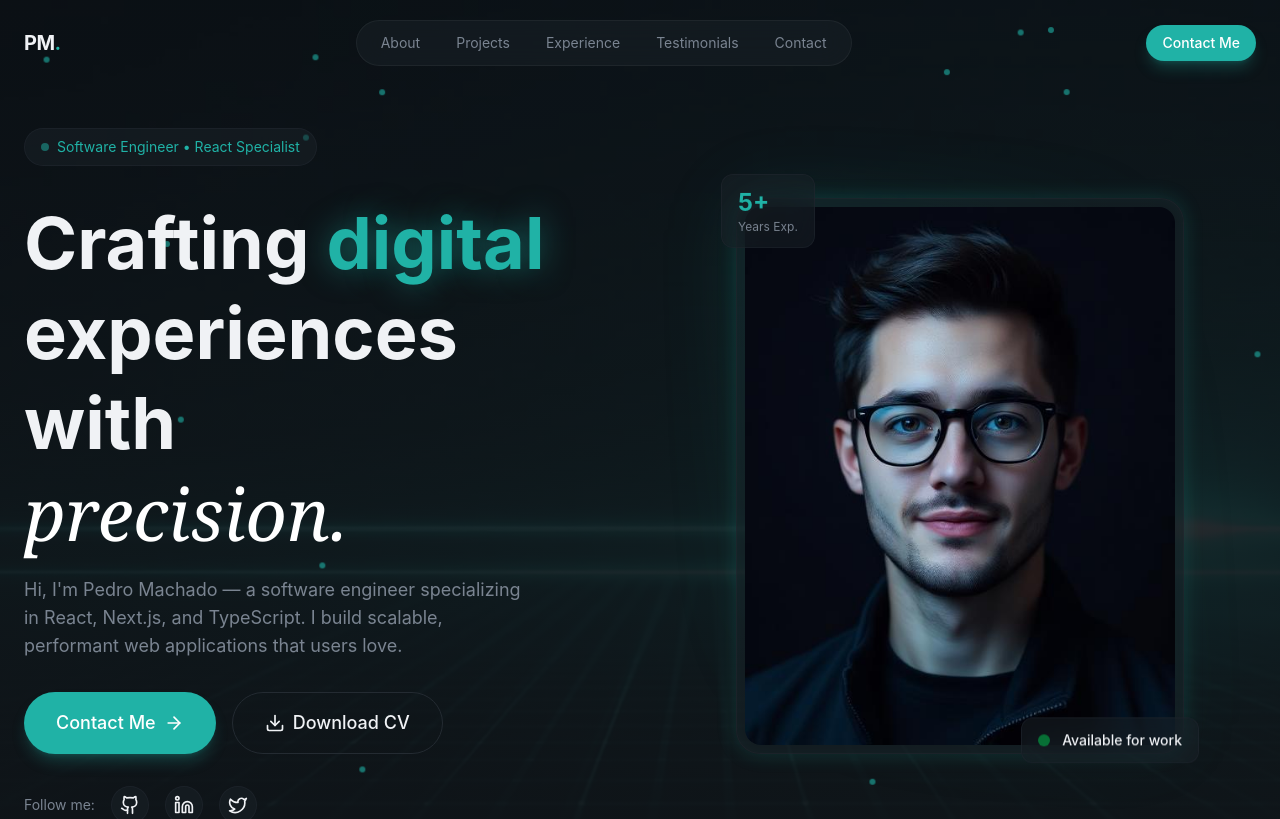
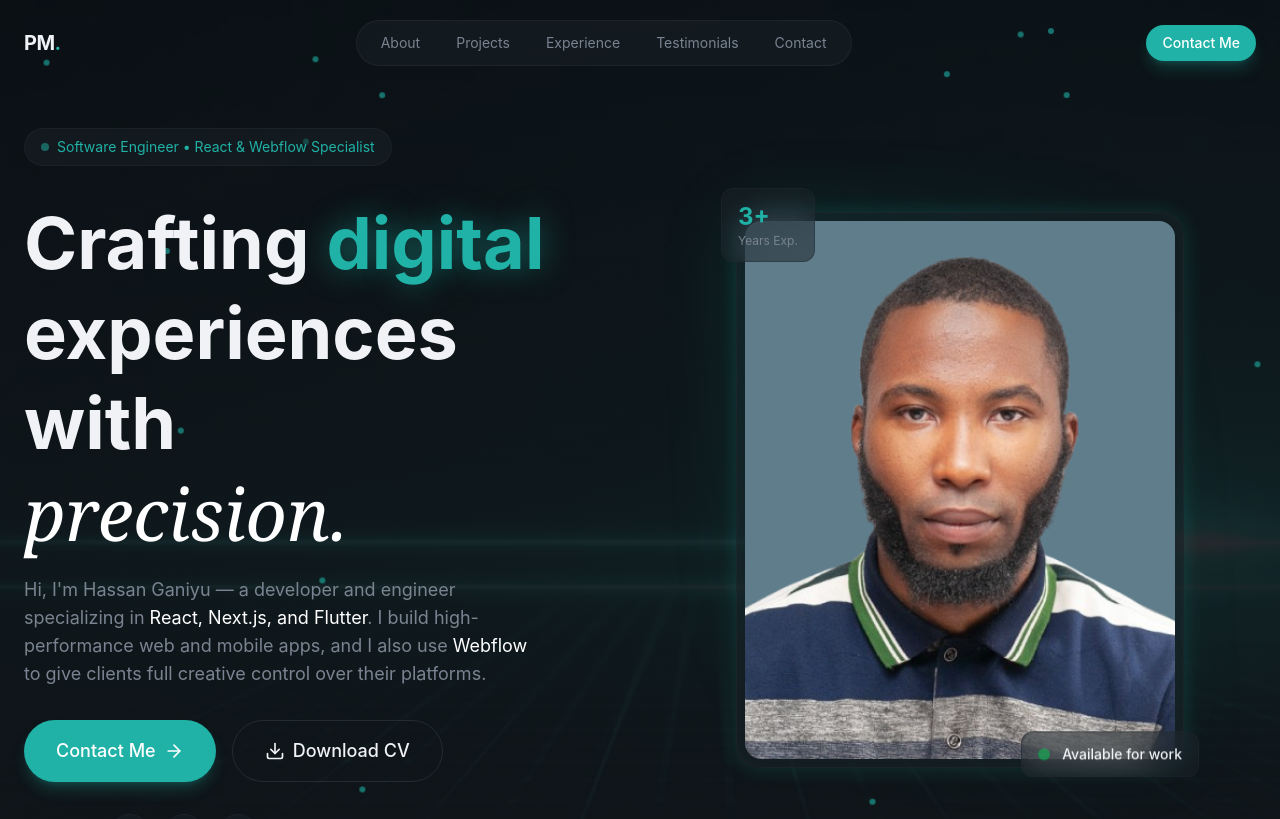
Before and after one commit to PrimeXV/KleanCode, a React (Vite) app: page / in a window 1280 px wide. Shown: the top 819 px of the page. Built offline with nearby package versions, Linux system fonts and the light colour scheme.

Commit message:
hero updated to me

```diff
--- a/index.html
+++ b/index.html
@@ -4,7 +4,7 @@
     <meta charset="UTF-8" />
     <link rel="icon" type="image/svg+xml" href="/vite.svg" />
     <meta name="viewport" content="width=device-width, initial-scale=1.0" />
-    <title>dev-personal-portfolio</title>
+    <title>KleanCode Dev</title>
   </head>
   <body>
     <div id="root"></div>
--- a/src/sections/Hero.tsx
+++ b/src/sections/Hero.tsx
@@ -35,6 +35,7 @@ const skills: string[] = [
   "Figma",
   "Git",
   "GitHub Actions",
+  "Webflow",
 ];
 
 const socialLinks: SocialLink[] = [
@@ -77,7 +78,7 @@ export const Hero: React.FC = () => {
             <div className="animate-fade-in">
               <span className="inline-flex items-center gap-2 px-4 py-2 rounded-full glass text-sm text-primary">
                 <span className="w-2 h-2 bg-primary rounded-full animate-pulse" />
-                Software Engineer • React Specialist
+                Software Engineer • React & Webflow Specialist
               </span>
             </div>
 
@@ -92,9 +93,11 @@ export const Hero: React.FC = () => {
                 </span>
               </h1>
               <p className="text-lg text-muted-foreground max-w-lg animate-fade-in animation-delay-200">
-                Hi, I'm Pedro Machado — a software engineer specializing in
-                React, Next.js, and TypeScript. I build scalable, performant web
-                applications that users love.
+                Hi, I'm Hassan Ganiyu — a developer and engineer specializing in
+                <span className="text-white"> React, Next.js, and Flutter</span>.
+                I build high-performance web and mobile apps, and I also use
+                <span className="text-white"> Webflow</span> to give clients full
+                creative control over their platforms.
               </p>
             </div>
 
@@ -127,7 +130,7 @@ export const Hero: React.FC = () => {
               <div className="absolute inset-0 rounded-3xl bg-gradient-to-br from-primary/30 via-transparent to-primary/10 blur-2xl animate-pulse" />
               <div className="relative glass rounded-3xl p-2 glow-border">
                 <img
-                  src="/profile-photo.jpg"
+                  src="/profile-photo.png"
                   alt="Pedro Machado"
                   className="w-full aspect-[4/5] object-cover rounded-2xl"
                 />
@@ -142,7 +145,7 @@ export const Hero: React.FC = () => {
                 </div>
 
                 <div className="absolute -top-4 -left-4 glass rounded-xl px-4 py-3 animate-float animation-delay-500">
-                  <div className="text-2xl font-bold text-primary">5+</div>
+                  <div className="text-2xl font-bold text-primary">3+</div>
                   <div className="text-xs text-muted-foreground">
                     Years Exp.
                   </div>
```
Also changed, not shown: public/profile-photo.png (added).
